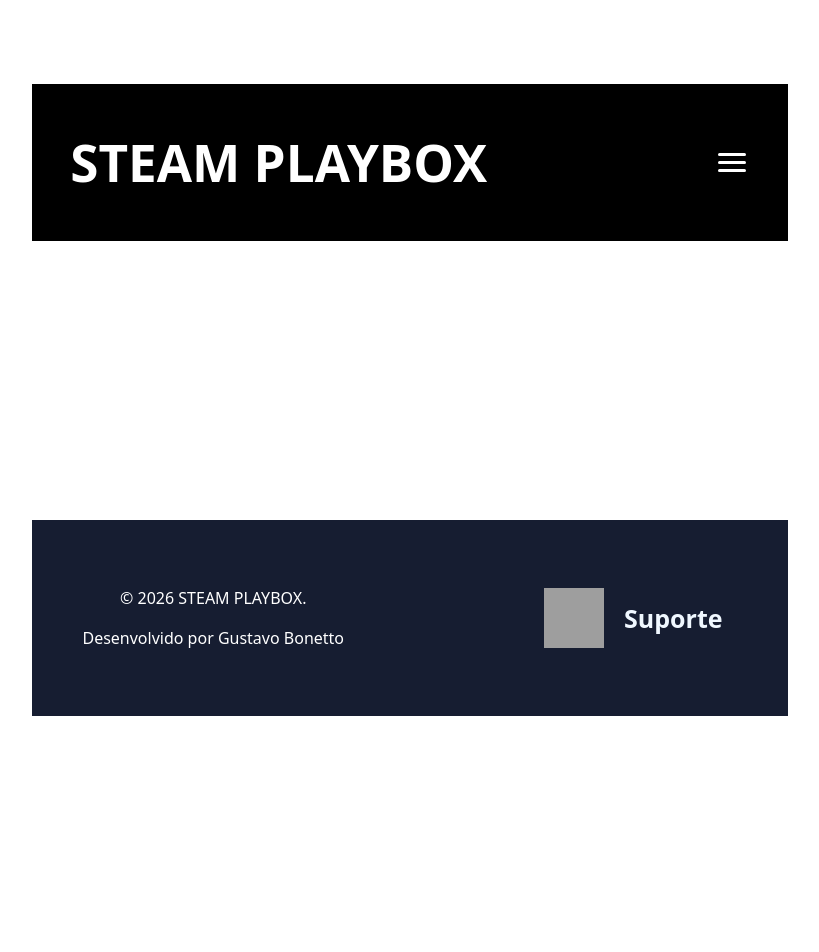
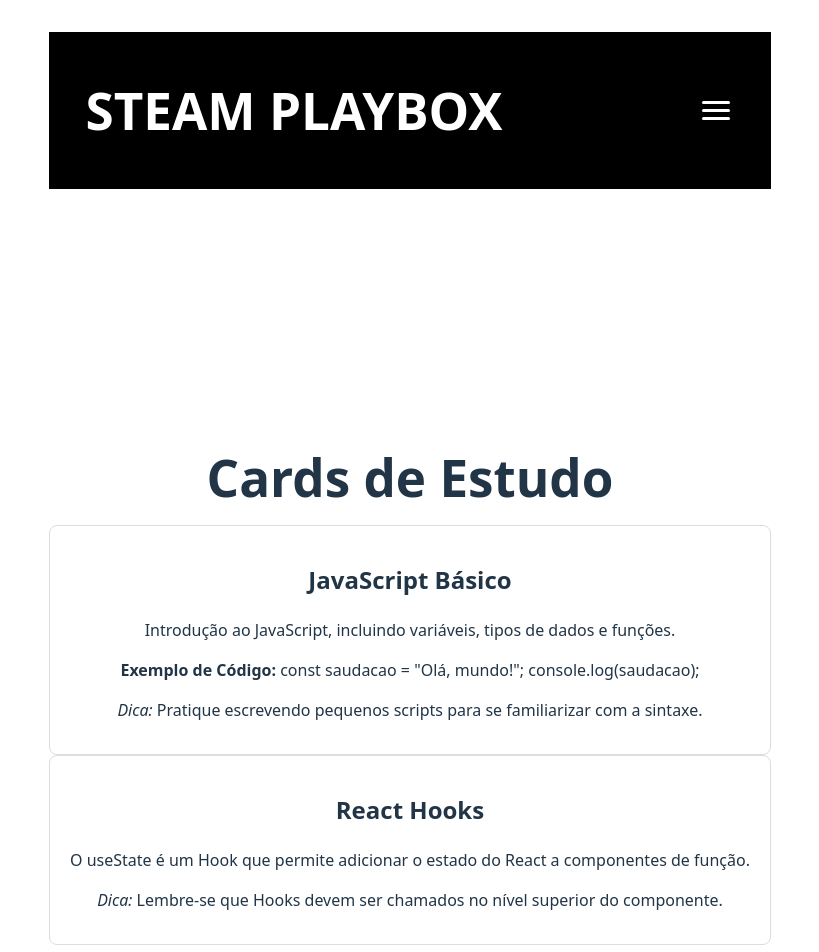
Before and after one commit to guiguikoppe/CardsDeEstudo, a React (Vite) app: page / in a window 1280 px wide. Shown: the top 952 px of the page, without its empty margins (230-1049 px from the left). Before the commit the page ends 800 px from the top, so only its background shows below. Built offline with nearby package versions, Linux system fonts and the light colour scheme; grey boxes are pictures that could not be loaded.

Commit message:
alterações e junções de codigos app.jsx e footer.jsx

```diff
--- a/src/App.jsx
+++ b/src/App.jsx
@@ -1,24 +1,63 @@
+import { useState } from 'react'
 import './App.css'
-import { useState } from 'react'
+
+// Componentes de Layout
 import Header from './components/Header/Header'
 import Nav from './components/Nav/Nav'
 import Subheader from './components/Subheader/Subheader'
 import Footer from './components/Footer/Footer'
 
+// Componente de Conteúdo
+import AutoCard from './components/AutorCard/AutoCard'
+
 function App() {
+  // Estado para o Menu Lateral
   const [isOpen, setIsOpen] = useState(false)
-
   const toggleMenu = () => setIsOpen(!isOpen)
 
+  // Estado para a Lista de Cards
+  const [cards] = useState([
+    {
+      titulo: 'JavaScript Básico',
+      explicacao: 'Introdução ao JavaScript, incluindo variáveis, tipos de dados e funções.',
+      exemploC: 'const saudacao = "Olá, mundo!"; console.log(saudacao);',
+      dica: 'Pratique escrevendo pequenos scripts para se familiarizar com a sintaxe.'
+    },
+    {
+      titulo: 'React Hooks',
+      explicacao: 'O useState é um Hook que permite adicionar o estado do React a componentes de função.',
+      // Exemplo de card sem código para testar o estilo 'offline'
+      exemploC: '',
+      dica: 'Lembre-se que Hooks devem ser chamados no nível superior do componente.'
+    }
+  ])
+
   return (
-    <>
+    <div className="App">
       <Header isOpen={isOpen} toggleMenu={toggleMenu} />
       <Nav isOpen={isOpen} />
-      <Subheader/>
-      <Footer/>
-    </>
+
+      <main>
+        <Subheader />
+
+        <section className="card-container">
+          <h1 style={{ textAlign: 'center', margin: '20px 0' }}>Cards de Estudo</h1>
+
+          {cards.map((card, index) => (
+            <AutoCard
+              key={index}
+              titulo={card.titulo}
+              explicacao={card.explicacao}
+              exemploC={card.exemploC}
+              dica={card.dica}
+            />
+          ))}
+        </section>
+      </main>
+
+      <Footer />
+    </div>
   )
 }
 
-
 export default App
--- a/src/components/Footer/Footer.jsx
+++ b/src/components/Footer/Footer.jsx
@@ -6,7 +6,7 @@ function Footer() {
             <footer className="footer">
               <div>
                     <p>© 2026 STEAM PLAYBOX.</p>
-                    <p>Desenvolvido por Gustavo Bonetto</p>
+                    <p>Desenvolvido por Men's Caves</p>
                 </div>
                 <section className="suporte">
                     <img src="https://static.vecteezy.com/system/resources/previews/018/930/564/non_2x/whatsapp-logo-whatsapp-icon-whatsapp-transparent-free-png.png" alt="Ícone do WhatsApp" />
```
